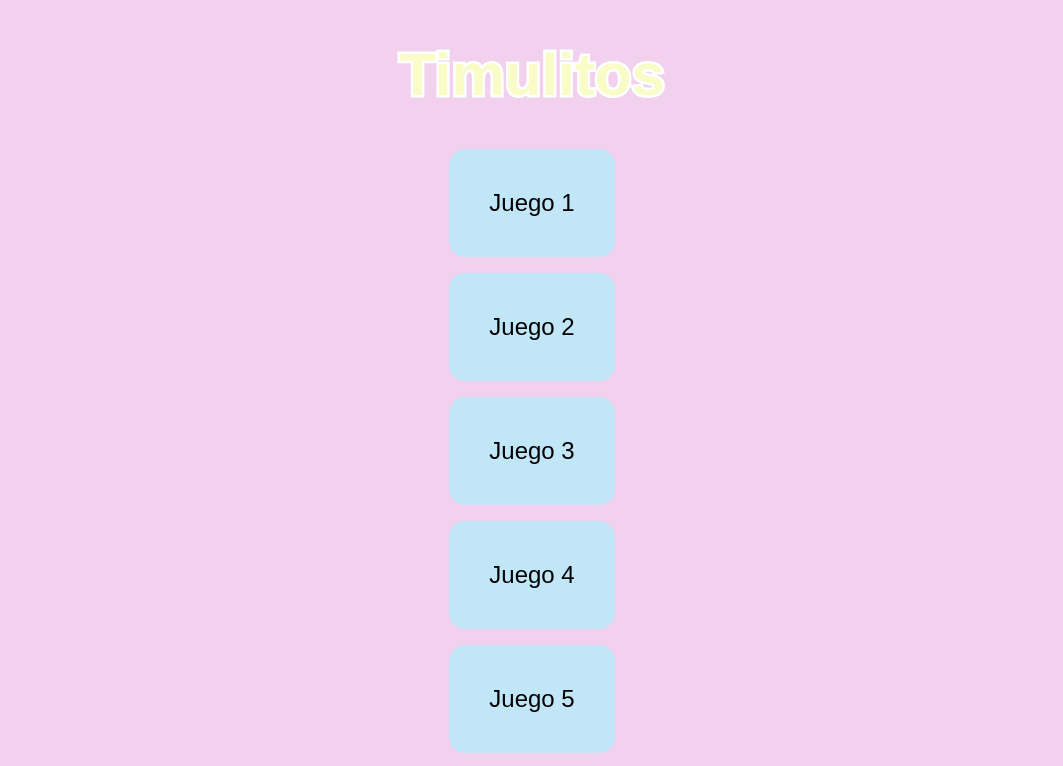
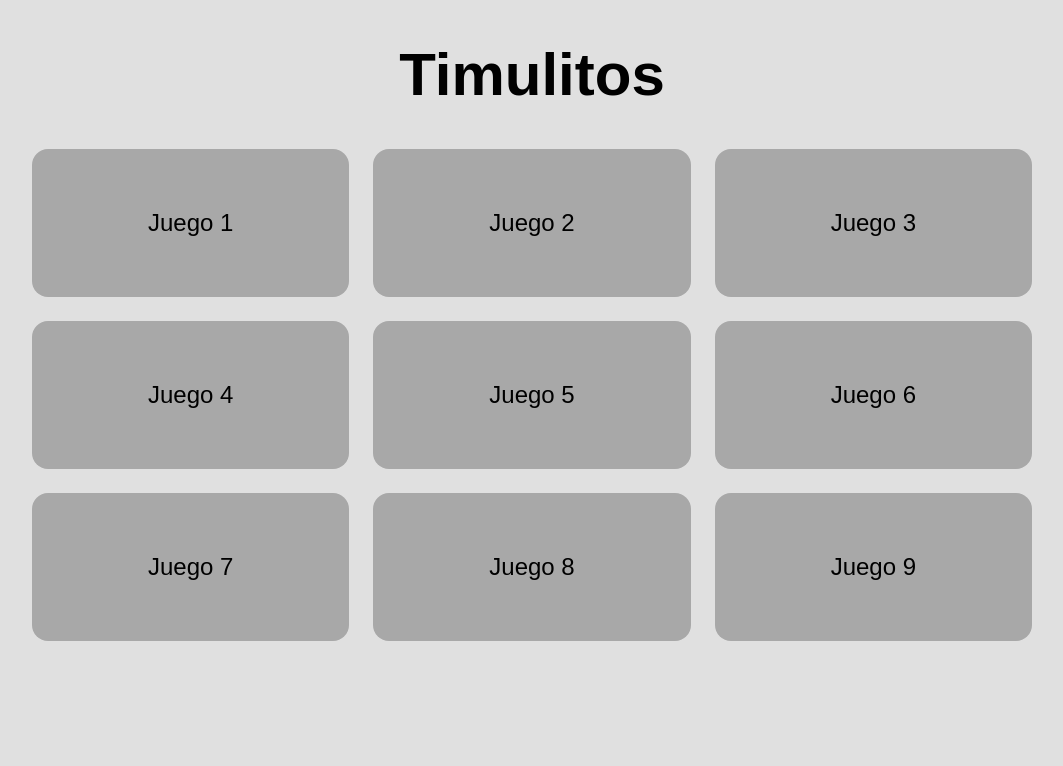
Before and after one commit to VickyLew17/miniature-octo-bassoon, a plain HTML site: page timulitos.html in a window 1280 px wide. Shown: the top 766 px of the page, without its empty margins (108-1171 px from the left). Drawn offline with Linux system fonts and the light colour scheme.

Commit message:
grilla 9 botones y apretar

```diff
--- a/timulitos.html
+++ b/timulitos.html
@@ -43,24 +43,26 @@
             <span class="juego-nombre">Juego 8</span>
             </div>
 
+            <div class="juego-card" data-juego="Juego9">
+            <span class="juego-nombre">Juego 9</span>
+            </div>
+
     </div>
 
     <style>
 
         body{
             font-family: sans-serif;
-            background-color: #f1d1ed;
-
-
+            background-color: #e0e0e0;
         }
 
         h1 {
-            color: rgb(249, 252, 199);
+            color: rgb(0, 0, 0);
             text-align: center;
             font-size: 60px;
-            -webkit-text-stroke: 5px rgb(255, 255, 255);
-            paint-order: stroke fill;
-
+            font-weight: 700;
+            /*-webkit-text-stroke: 5px rgb(153, 153, 153);
+            paint-order: stroke fill; */
         }
 
         .juego-nombre {
@@ -69,23 +71,35 @@
 
         .grilla {
             display: grid;
-            grid-template-columns: (4, 1fr);
-            gap: 16px;
+            grid-template-columns: repeat(3, 1fr);
+            gap: 24px;
+            max-width: 1000px;
+            margin: 0 auto;
             align-items: center;
-            display: flex;
-            flex-direction: column;
         }
 
         .juego-card {
-            background-color: rgb(192, 230, 247);
+            background-color: rgb(168, 168, 168);
             border-radius: 16px;
-            padding: 40px;
+            padding: 60px;
             gap: 12px;
             display: flex;
             flex-direction: column;
             align-items: center;
             gap: 12px;
+            cursor: pointer;
         }
+
+        .juego-card:hover {
+            box-shadow: 0 5px 10px rgba(107, 140, 255, 0.18);
+            transform: translateY(-2px);
+        }
+
+        .juego-card:active {
+            transform: translateY(0);
+        }
+
     </style>
+
 </body>
 </html>
```
